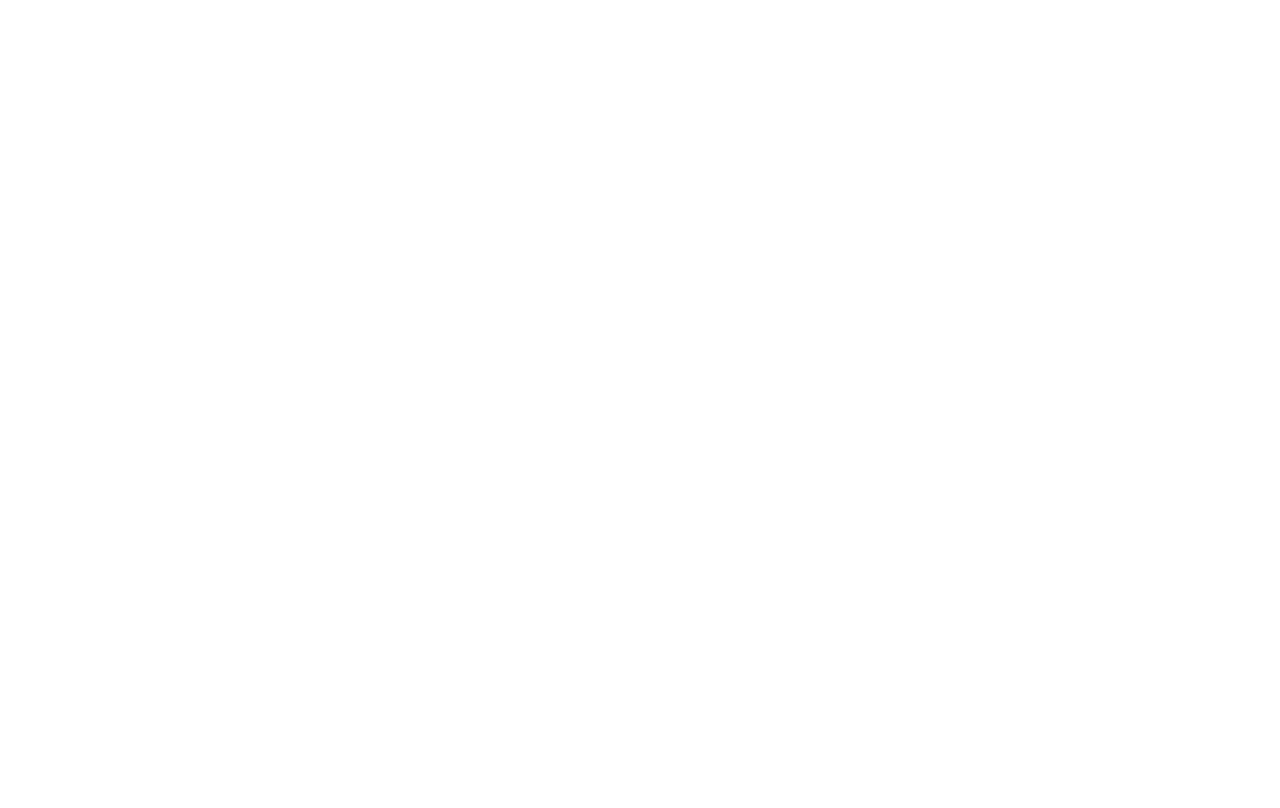
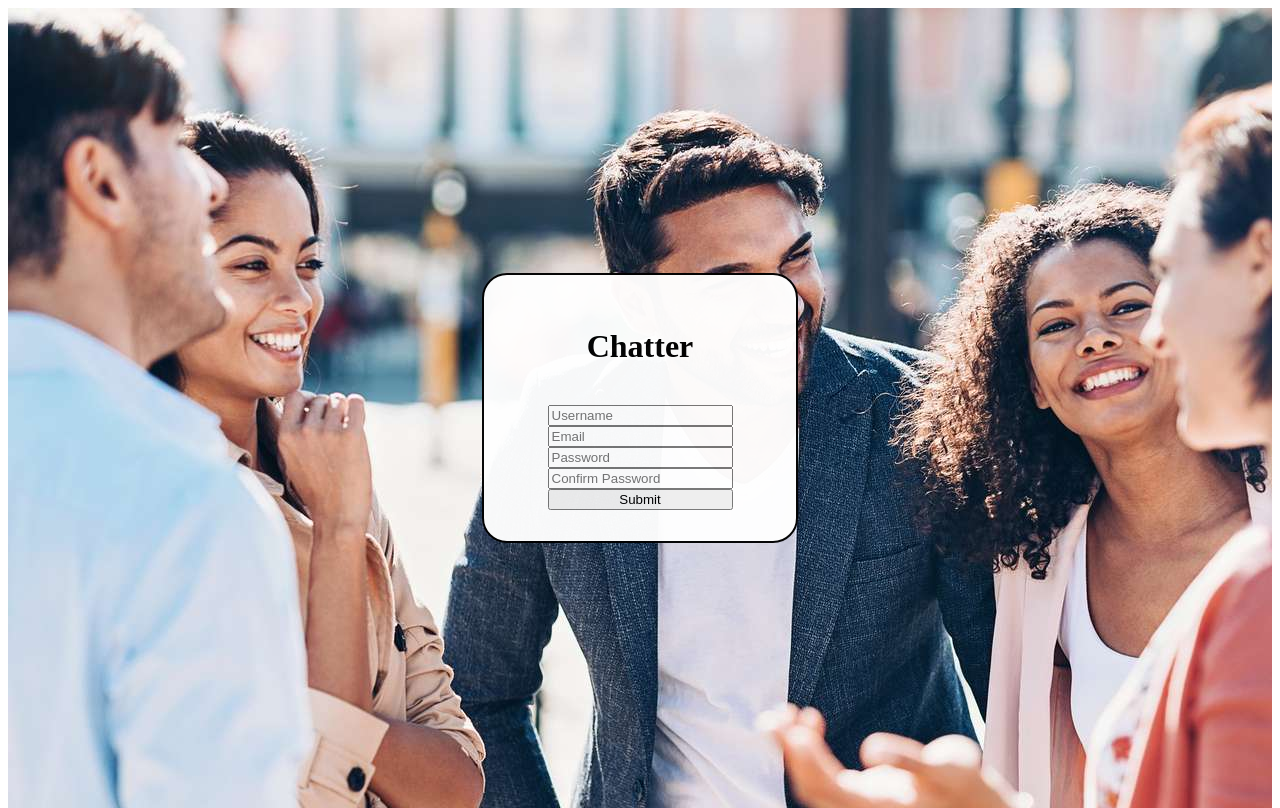
Before and after one commit to J-Blijenburg/Chatter, a Vue app in the folder Front-end-Chatter/: page /register in a window 1280 px wide. Before the commit this address had no page. Built offline with nearby package versions, Linux system fonts and the light colour scheme; the HTML template or start-up script is replaced by a standard one.

Commit message:
login and register

```diff
--- /dev/null
+++ b/Front-end-Chatter/src/assets/css/login.css
@@ -0,0 +1,42 @@
+.loginStructure {
+    display: flex;
+    justify-content: center;
+    align-items: center;
+    height: 100vh;
+    background-image: url('../images/HomePage.jpg');
+    flex-direction: column;
+}
+
+.login{
+    background-color: white;
+    padding: 5%;
+    padding-top: 2.5%;
+    padding-bottom: 2.5%;
+
+    border-radius: 25px;
+    opacity: 97%;
+    border: 2.5px solid black;
+}
+
+.login h1{
+    display: flex;
+    justify-content: center;
+}
+
+.loginPart{
+    padding-top: 10%;
+}
+
+.loginPart label{
+    display: flex;
+    justify-content: center;
+}
+
+.loginPart input{
+    text-align: center;
+}
+
+
+.loginPart button{
+    width: 100%;
+}
--- a/Front-end-Chatter/src/assets/css/main.css
+++ b/Front-end-Chatter/src/assets/css/main.css
@@ -1,61 +1,3 @@
-@import url("https://fonts.googleapis.com/css2?family=Quicksand:wght@400;500;700&display=swap");
-
-body {
-  font-family: "Quicksand", sans-serif;
-}
-
-
-h1,
-h2 {
-  font-weight: 700;
-}
-
-/* Product cards */
-
-.product-card {
-  box-shadow: 1px 1px 4px 0 rgb(30 30 30 / 16%);
-}
-
-.product-card img {
-  margin: auto;
-  display: block;
-  max-width: 115px;
-  max-height: 100px;
-  margin-bottom: 10px;
-}
-
-@media screen and (max-width: 768px) {
-  .product-card img {
-    display: block;
-    width: 85px;
-    margin-right: 10px;
-    margin-bottom: 0px;
-    height: auto;
-    float: left;
-  }
-}
-
-.price {
-  font-size: 1.5rem;
-  font-weight: 700;
-}
-
-.product-card p {
-  margin: 0;
-  font-size: 0.9rem;
-}
-
-.product-card small {
-  color: #b3b3b3;
-  font-size: 0.8rem;
-}
-
-/* Social icons */
-
-.fa-brands:hover {
-  color: #929292;
-}
-
 .homeStructure {
   display: flex;
   justify-content: center;
@@ -94,13 +36,13 @@
 }
 
 .btnLoginRegister:hover {
-  background-color: lightcoral;
+  background-color: rgb(2, 145, 2);
 }
 
 .btnLoginRegister:last-child {
-  background-color: lightblue;
+  background-color: lightgreen;
 }
 
 .btnLoginRegister:last-child:hover {
-  background-color: lightcoral;
+  background-color: rgb(2, 145, 2);;
 }
--- /dev/null
+++ b/Front-end-Chatter/src/assets/css/register.css
@@ -0,0 +1,39 @@
+.registerStructure {
+    display: flex;
+    justify-content: center;
+    align-items: center;
+    height: 100vh;
+    background-image: url('../images/HomePage.jpg');
+    flex-direction: column;
+}
+
+.register{
+    background-color: white;
+    padding: 5%;
+    padding-top: 2.5%;
+    padding-bottom: 2.5%;
+
+    border-radius: 25px;
+    opacity: 97%;
+    border: 2.5px solid black;
+}
+
+.register h1{
+    display: flex;
+    justify-content: center;
+}
+
+.registerPart{
+    padding-top: 10%;
+}
+
+.registerPart label{
+    display: flex;
+    justify-content: center;
+}
+
+
+
+.registerPart button{
+    width: 100%;
+}
--- a/Front-end-Chatter/src/components/Home.vue
+++ b/Front-end-Chatter/src/components/Home.vue
@@ -6,17 +6,25 @@
       <h1>Welcome To Chatter!</h1>
     </div>
     <div class="homeButtons">
-      <button class="btnLoginRegister">Login</button>
-      <button class="btnLoginRegister">Register</button>
+      <button @click="login()" class="btnLoginRegister">Login</button>
+      <button @click="register()" class="btnLoginRegister">Register</button>
       <!-- <p>Chatter is a social media platform that allows you to connect with your friends and family.</p> -->
     </div>
-
-<div></div>
   </div>
 </template>
 
 <script>
-
+  export default {
+    name: "Home",
+    methods: {
+      login() {
+        this.$router.push("/login");
+      },
+      register() {
+        this.$router.push("/register");
+      },
+    },
+  };
 </script>
 
 <style></style>
--- a/Front-end-Chatter/src/components/Login.vue
+++ b/Front-end-Chatter/src/components/Login.vue
@@ -1,9 +1,8 @@
 <template>
-  <section>
-    <div class="container">
-      <div class="row">
-        <div class="col-md-6">
-          <form>
+    <div class="loginStructure">
+        <div class="login">
+            <h1>Chatter</h1>
+            <form class="loginPart">
                 <div class="mb-3">
                     <label for="inputUsername" class="form-label">Username</label>
                     <input v-model="username" id="inputUsername" type="text" class="form-control" />
@@ -12,40 +11,16 @@
                     <label for="inputPassword" class="form-label">Password</label>
                     <input v-model="password" type="password" class="form-control" id="inputPassword" />
                 </div>
-            <button @click="login()" type='button' class="btn btn-primary">Submit</button>
+                <button type='button' class="btn btn-primary">Submit</button>
             </form>
         </div>
     </div>
-    </div>
-  </section>
 </template>
 
 <script>
-import { userHenkStore } from "../stores/store";
 
-import axios from "../axios-auth";
-export default {
-  setup() {
-    return { store: userHenkStore() };
-  },
-  name: "Login",
-  data() {
-    return {
-      username: "",
-      password: "",
-    };
-  },
-  methods: {
-    login() {
-      this.store.login(this.username, this.password)
-        .then(result => {
-          this.$router.push('/products')
-        }).catch(error => {
-          console.log(error)
-        })
-    }
-  }
-};
 </script>
 
-<style></style>
+<style>
+@import '../assets/css/login.css';
+</style>
--- /dev/null
+++ b/Front-end-Chatter/src/components/Register.vue
@@ -0,0 +1,31 @@
+<template>
+  <div class="registerStructure">
+      <div class="register">
+          <h1>Chatter</h1>
+          <form class="registerPart">
+              <div class="mb-3">
+                  <input v-model="username" id="inputUsername" type="text" class="form-control" placeholder="Username" />
+              </div>
+              <div class="mb-3">
+                  <input v-model="email" type="email" class="form-control" id="inputEmail" placeholder="Email" />
+              </div>
+              <div class="mb-3">
+                  <input v-model="password" type="password" class="form-control" id="inputPassword" placeholder="Password" />
+              </div>
+              <div class="mb-3">
+                  <input v-model="password" type="password" class="form-control" id="inputConfirmPassword" placeholder="Confirm Password" />
+              </div>
+
+              <button type='button' class="btn btn-primary">Submit</button>
+          </form>
+      </div>
+  </div>
+</template>
+
+<script>
+
+</script>
+
+<style>
+@import '../assets/css/register.css';
+</style>
```
Also changed, not shown: Front-end-Chatter/src/components/Navigation.vue (deleted, +0 -32 lines), Front-end-Chatter/src/components/icons/IconCommunity.vue (deleted, +0 -7 lines), Front-end-Chatter/src/components/products/LoginOUD.vue (added, +51 -0 lines), Front-end-Chatter/src/router/index.js (+2 -6 lines), Front-end-Chatter/src/components/products/test.vue (deleted). Lines whose indentation alone changed are shown as unchanged.
